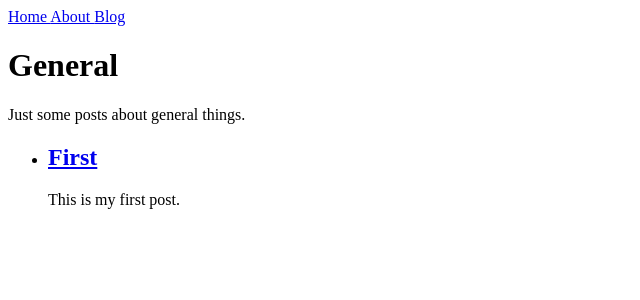
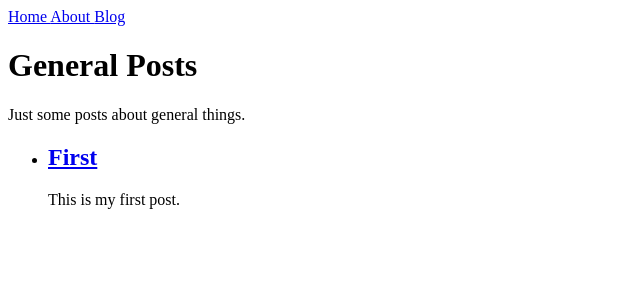
Before and after one commit to archwheeler/archwheeler.github.io, a Jekyll site: the page built from _topics/general.md, in a window 1280 px wide. Shown: the top 300 px of the page, without its empty margins (0-640 px from the left). Built offline with Jekyll 4.4.1, drawn with Linux system fonts in a browser that asks for light colours.

Commit message:
Change topic 'name' variable to 'title'

```diff
--- a/_layouts/post.html
+++ b/_layouts/post.html
@@ -4,9 +4,9 @@ layout: default
 <h1>{{ page.title }}</h1>
 <p>
   {{ page.date | date_to_string }}
-  {% assign topic = site.topics | where: 'name', page.topic | first %}
+  {% assign topic = site.topics | where: 'title', page.topic | first %}
   {% if topic %}
-    <a href="{{ topic.url }}">{{ topic.name }}</a>
+    <a href="{{ topic.url }}">{{ topic.title }}</a>
   {% endif %}
 </p>
 
--- a/_layouts/topic.html
+++ b/_layouts/topic.html
@@ -1,12 +1,12 @@
 ---
 layout: default
 ---
-<h1>{{ page.name }}</h1>
+<h1>{{ page.title }} Posts</h1>
 
 {{ content }}
 
 <ul>
-  {% assign filtered_posts = site.posts | where: 'topic', page.name %}
+  {% assign filtered_posts = site.posts | where: 'topic', page.title %}
   {% for post in filtered_posts %}
     <li>
         <h2><a href="{{ post.url }}">{{ post.title }}</a></h2>
--- a/_topics/general.md
+++ b/_topics/general.md
@@ -1,4 +1,4 @@
 ---
-name: General
+title: General
 ---
 Just some posts about general things.
```
